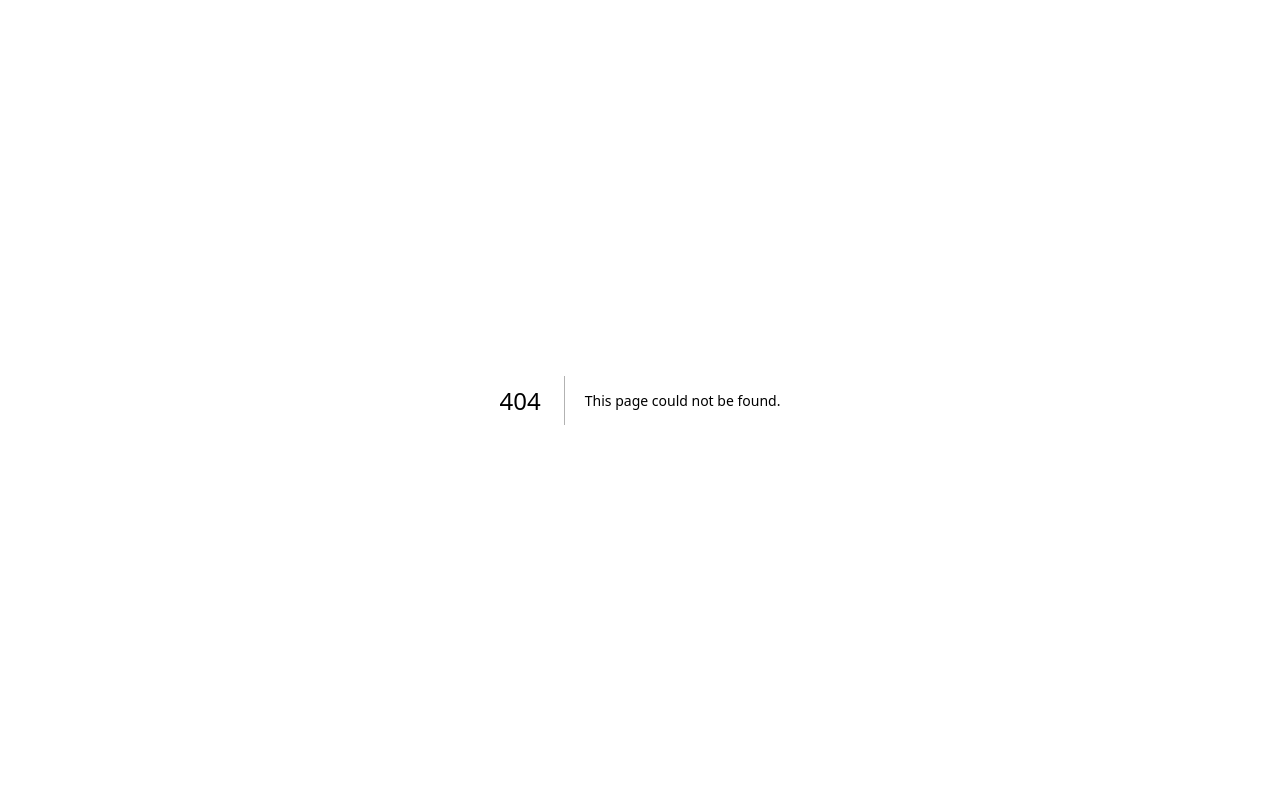
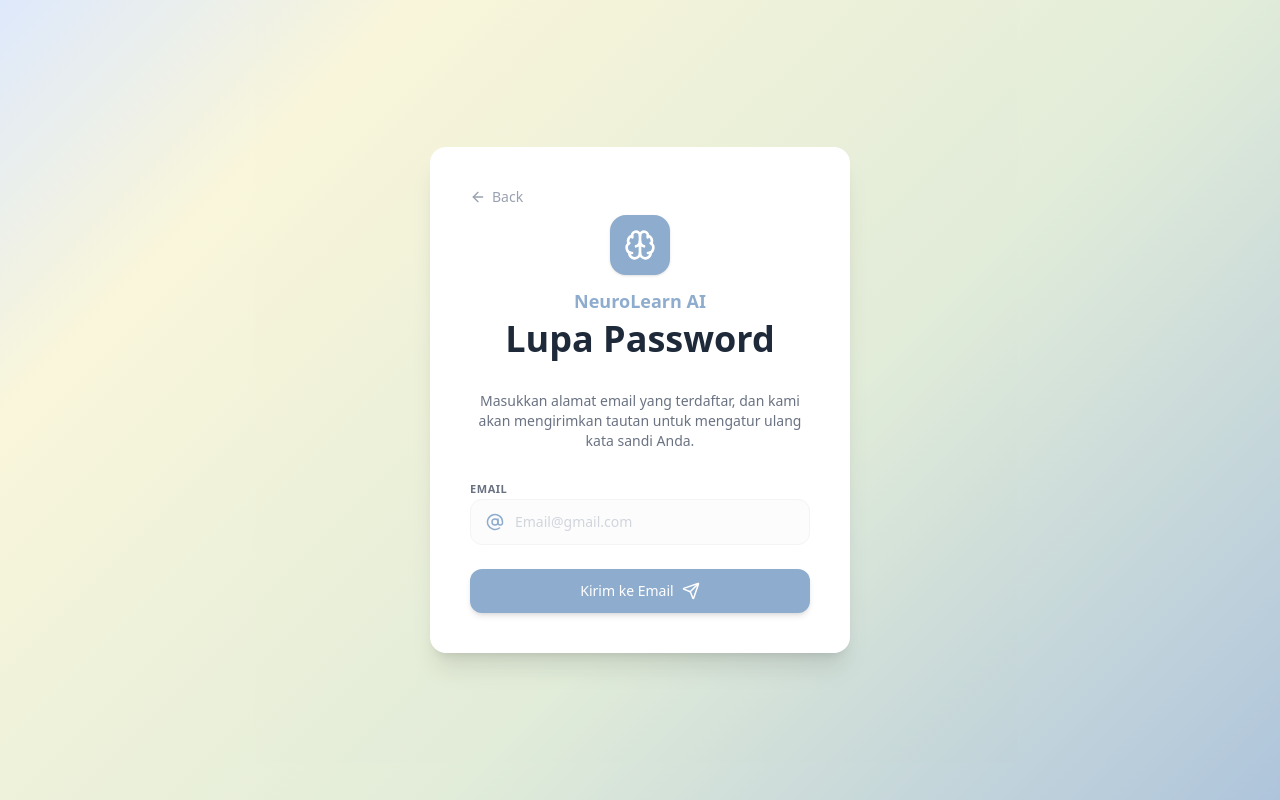
Before and after one commit to neuroAIPIPP/NeuroAI, a Next.js app in the folder web_app/: page /forgot-password in a window 1280 px wide. Before the commit this address had no page. Built offline with nearby package versions, Linux system fonts and the light colour scheme.

Commit message:
feat: add forgot password flow and back navigation

```diff
--- /dev/null
+++ b/web_app/src/app/forgot-password/page.tsx
@@ -0,0 +1,126 @@
+'use client';
+
+import AuthCard from '@/components/auth/AuthCard';
+import AuthHeader from '@/components/auth/AuthHeader';
+import InputField from '@/components/auth/InputField';
+import { ArrowLeft, AtSign, CheckCircle2, Mail, Send } from 'lucide-react';
+import { useRouter } from 'next/navigation';
+import React, { useState } from 'react';
+
+export default function ForgotPasswordPage() {
+  const [email, setEmail] = useState('');
+  const [isLoading, setIsLoading] = useState(false);
+  const [isSuccess, setIsSuccess] = useState(false);
+  const [error, setError] = useState('');
+  const router = useRouter();
+
+  const handleResetPassword = async (e: React.FormEvent) => {
+    e.preventDefault();
+    if (!email) {
+      setError('Email wajib diisi');
+      return;
+    }
+
+    // Simple email validation
+    const emailRegex = /^[^\s@]+@[^\s@]+\.[^\s@]+$/;
+    if (!emailRegex.test(email)) {
+      setError('Format email tidak valid');
+      return;
+    }
+
+    setIsLoading(true);
+    setError('');
+
+    // Simulate API call for now since backend is not ready
+    setTimeout(() => {
+      setIsLoading(false);
+      setIsSuccess(true);
+    }, 1500);
+  };
+
+  return (
+    <div className="min-h-screen flex flex-col items-center justify-center p-4 bg-gray-50/30">
+      <AuthCard>
+        <button
+          type="button"
+          onClick={() => router.back()}
+          className="flex items-center gap-1.5 text-gray-400 hover:text-gray-700 font-medium transition-colors mb-2 text-sm"
+        >
+          <ArrowLeft className="w-4 h-4" />
+          Back
+        </button>
+        <AuthHeader title="Lupa Password" />
+
+        <p className="text-gray-500 text-sm mb-6 text-center">
+          Masukkan alamat email yang terdaftar, dan kami akan mengirimkan tautan
+          untuk mengatur ulang kata sandi Anda.
+        </p>
+
+        {/* Form */}
+        <form className="space-y-4" onSubmit={handleResetPassword} noValidate>
+          <InputField
+            label="EMAIL"
+            icon={AtSign}
+            type="email"
+            placeholder="Email@gmail.com"
+            value={email}
+            onChange={(e) => {
+              setEmail(e.target.value);
+              setError('');
+            }}
+            error={error}
+            touched={!!error}
+          />
+
+          {/* Submit Button */}
+          <div className="pt-2">
+            <button
+              type="submit"
+              disabled={isLoading}
+              className="w-full bg-[#8eaccd] hover:bg-[#7b98b9] text-white font-medium py-3 rounded-xl transition-all shadow-md hover:shadow-lg flex items-center justify-center gap-2 text-sm disabled:opacity-60 disabled:cursor-not-allowed"
+            >
+              {isLoading ? 'Mengirim...' : 'Kirim ke Email'} <Send size={18} />
+            </button>
+          </div>
+        </form>
+
+        {/* Success Modal */}
+        {isSuccess && (
+          <div className="fixed inset-0 flex items-center justify-center z-50 bg-black/40 backdrop-blur-sm px-4">
+            <div className="bg-white rounded-2xl p-8 max-w-sm w-full shadow-2xl flex flex-col items-center animate-[fadeIn_0.3s_ease-out]">
+              <div className="bg-green-100 text-green-500 p-4 rounded-full mb-4">
+                <CheckCircle2 size={48} />
+              </div>
+              <h3 className="text-2xl font-bold text-gray-800 mb-2">
+                Email Terkirim!
+              </h3>
+
+              <div className="w-full bg-blue-50 border border-blue-200 rounded-xl p-4 mb-6 flex items-start gap-3 mt-4">
+                <div className="bg-blue-100 text-blue-500 p-2 rounded-lg shrink-0 mt-0.5">
+                  <Mail size={20} />
+                </div>
+                <div>
+                  <p className="text-blue-800 font-semibold text-sm mb-1">
+                    Cek Inbox Anda
+                  </p>
+                  <p className="text-blue-600 text-xs leading-relaxed">
+                    Kami telah mengirimkan instruksi untuk mengatur ulang kata
+                    sandi ke <strong>{email}</strong>.
+                  </p>
+                </div>
+              </div>
+
+              <button
+                type="button"
+                onClick={() => router.push('/login')}
+                className="w-full bg-[#8eaccd] hover:bg-[#7b98b9] text-white font-medium py-3 rounded-xl transition-all shadow-md text-sm"
+              >
+                Kembali ke Login
+              </button>
+            </div>
+          </div>
+        )}
+      </AuthCard>
+    </div>
+  );
+}
--- a/web_app/src/app/login/page.tsx
+++ b/web_app/src/app/login/page.tsx
@@ -6,7 +6,7 @@ import GoogleButton from '@/components/auth/GoogleButton';
 import InputField from '@/components/auth/InputField';
 import PasswordField from '@/components/auth/PasswordField';
 import { authClient } from '@/lib/auth-client';
-import { AtSign, CheckCircle2, LogIn } from 'lucide-react';
+import { ArrowLeft, AtSign, CheckCircle2, LogIn } from 'lucide-react';
 import Link from 'next/link';
 import { useRouter } from 'next/navigation';
 import React, { useState } from 'react';
@@ -121,6 +121,13 @@ export default function LoginPage() {
   return (
     <div className="min-h-screen flex flex-col items-center justify-center p-4 bg-gray-50/30">
       <AuthCard>
+        <button
+          onClick={() => router.back()}
+          className="flex items-center gap-1.5 text-gray-400 hover:text-gray-700 font-medium transition-colors mb-2 text-sm"
+        >
+          <ArrowLeft className="w-4 h-4" />
+          Back
+        </button>
         <AuthHeader title="Login" />
 
         {/* Form */}
@@ -151,6 +158,16 @@ export default function LoginPage() {
           {serverError && (
             <p className="text-red-500 text-xs text-center">{serverError}</p>
           )}
+
+          {/* Forgot Password Link */}
+          <div className="flex justify-end">
+            <Link
+              href="/forgot-password"
+              className="text-xs font-bold text-[#8eaccd] hover:text-[#7b98b9] hover:underline transition-colors"
+            >
+              Lupa Password?
+            </Link>
+          </div>
 
           {/* Submit Button */}
           <div className="pt-2">
--- a/web_app/src/app/register/page.tsx
+++ b/web_app/src/app/register/page.tsx
@@ -7,7 +7,14 @@ import GoogleButton from '@/components/auth/GoogleButton';
 import InputField from '@/components/auth/InputField';
 import PasswordField from '@/components/auth/PasswordField';
 import { authClient } from '@/lib/auth-client';
-import { AtSign, CheckCircle2, LogIn, Mail, User } from 'lucide-react';
+import {
+  ArrowLeft,
+  AtSign,
+  CheckCircle2,
+  LogIn,
+  Mail,
+  User,
+} from 'lucide-react';
 import Link from 'next/link';
 import { useRouter } from 'next/navigation';
 import React, { useState } from 'react';
@@ -156,6 +163,13 @@ export default function RegisterPage() {
   return (
     <div className="min-h-screen flex flex-col items-center justify-center p-4">
       <AuthCard>
+        <button
+          onClick={() => router.back()}
+          className="flex items-center gap-1.5 text-gray-400 hover:text-gray-700 font-medium transition-colors mb-2 text-sm"
+        >
+          <ArrowLeft className="w-4 h-4" />
+          Back
+        </button>
         <AuthHeader title="Register" />
 
         {/* Form */}
```
